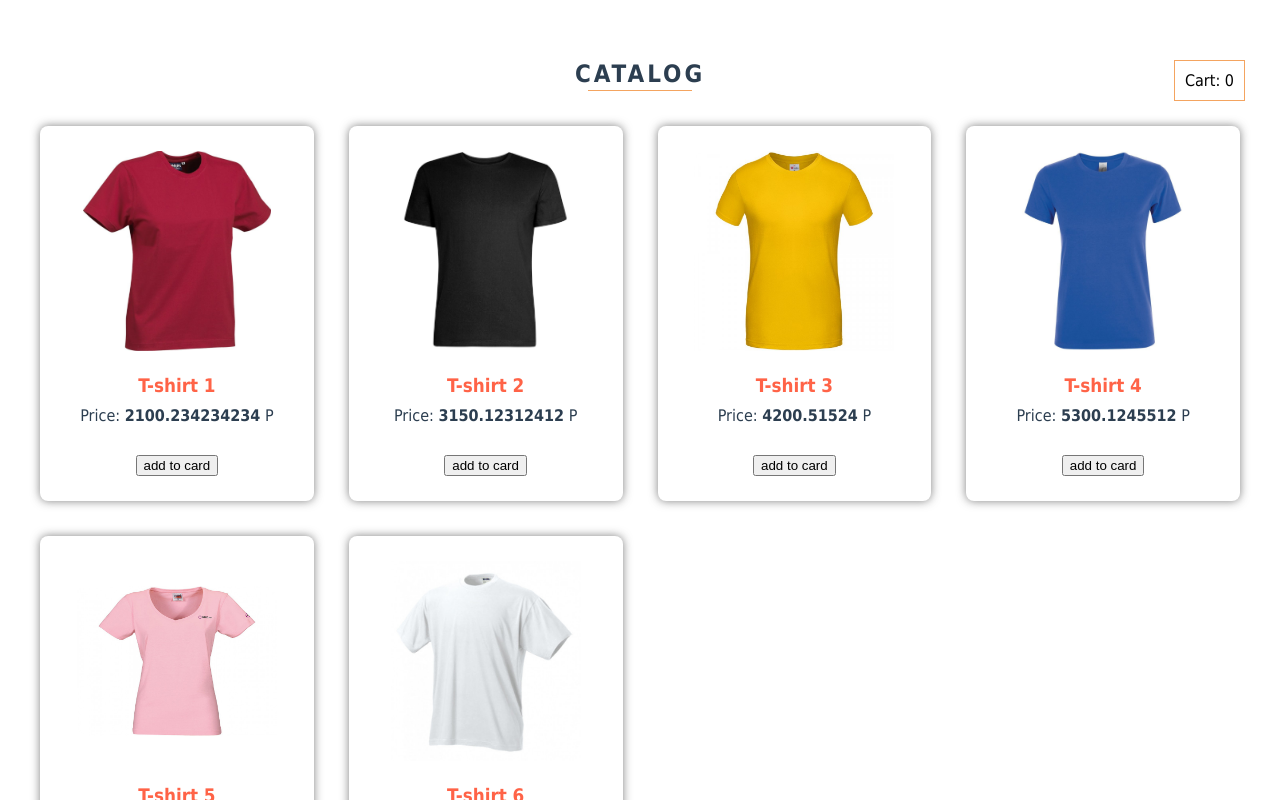
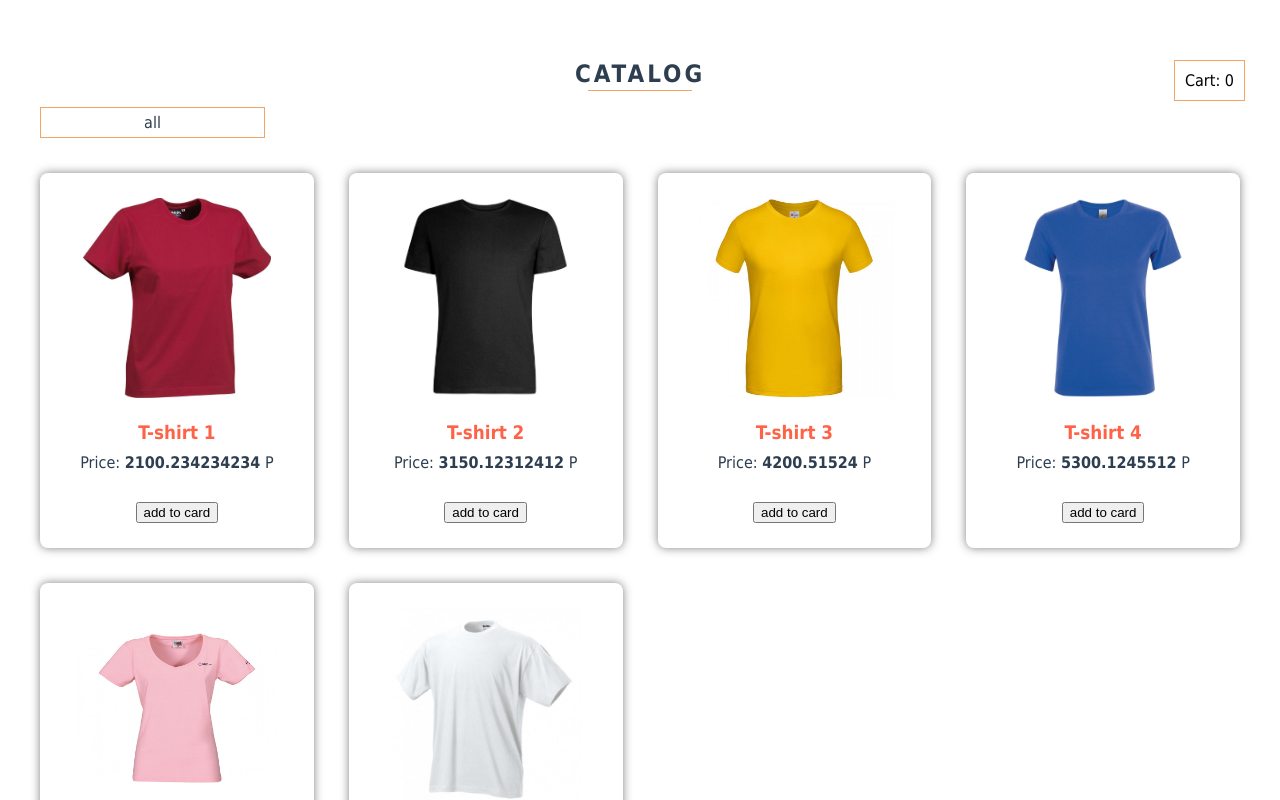
Before and after one commit to tool13/shop, a Vue app: page / in a window 1280 px wide. Shown: the top 800 px of the page. Built offline with nearby package versions, Linux system fonts and the light colour scheme; data requests are answered from the project's data file.

Commit message:
add filter by category

```diff
--- a/src/components/catalog/v-catalog.vue
+++ b/src/components/catalog/v-catalog.vue
@@ -4,9 +4,14 @@
         <router-link :to="{name: 'cart', params: {cart_data: CART}}">
             <span class="v-catalog__link-to-cart">Cart: {{CART.length}}</span>
         </router-link>
+        <v-select
+            v-bind:options="filters"
+            v-bind:selected="selected"
+            @select="sortByFilter"
+        />
         <ul class="v-catalog__list">
             <v-catalog-item
-                v-for="product in PRODUCTS"
+                v-for="product in filteredProducts"
                 :key="product.article"
                 v-bind:product_data="product"
                 @addToCart="addToCart"
@@ -17,22 +22,38 @@
 
 <script>
     import vCatalogItem from './v-catalog-item';
+    import vSelect from '../inputs/v-select';
     import {mapActions, mapGetters} from 'vuex';
 
     export default {
         name: 'v-catalog',
         components: {
+            vSelect,
             vCatalogItem
         },
         computed: {
             ...mapGetters([
                 'PRODUCTS',
                 'CART'
-            ])
+            ]),
+            filteredProducts() {
+                if (this.sortedProducts.length) {
+                    return this.sortedProducts;
+                } else {
+                    return this.PRODUCTS;
+                }
+            }
         },
         data() {
             return {
-                title: 'catalog'
+                title: 'catalog',
+                filters: [
+                    {name: 'Все', value: 'all'},
+                    {name: 'Мужские', value: 'm'},
+                    {name: 'Женские', value: 'w'}
+                ],
+                selected: 'all',
+                sortedProducts: []
             };
         },
         methods: {
@@ -42,6 +63,16 @@
             ]),
             addToCart(data) {
                 this.ADD_TO_CART(data);
+            },
+            sortByFilter(option) {
+                this.sortedProducts = [];
+                let vm = this;
+                vm.PRODUCTS.map(item => {
+                    if (item.category === option.name) {
+                        this.sortedProducts.push(item);
+                    }
+                });
+                this.selected = option.name;
             }
         },
         mounted() {
--- /dev/null
+++ b/src/components/inputs/v-select.vue
@@ -0,0 +1,85 @@
+<template>
+    <div class="v-select">
+        <p class="v-select__title"
+           @click="areOptionsVisible = !areOptionsVisible"
+        >{{ selected }}
+        </p>
+        <div class="v-select__options"
+             v-if="areOptionsVisible"
+        >
+            <p class="v-select__option"
+                v-for="option in options"
+                :key="option.value"
+               @click="selectOption(option)"
+            >
+                {{option.name}}
+            </p>
+        </div>
+    </div>
+</template>
+
+<script>
+    export default {
+        name: 'v-select',
+        props: {
+            options: {
+                type: Array,
+                default() {
+                    return [];
+                }
+            },
+            selected: {
+                type: String,
+                default() {
+                    return '';
+                }
+            }
+        },
+        data() {
+            return {
+                areOptionsVisible: false
+            }
+        },
+        methods: {
+            selectOption(option) {
+                this.$emit('select', option)
+            },
+            hideSelect() {
+                this.areOptionsVisible = false;
+            }
+        },
+        mounted() {
+            document.addEventListener('click', this.hideSelect.bind(this), true);
+        },
+        beforeDestroy() {
+            document.removeEventListener('click', this.hideSelect.bind(this), true);
+        }
+    }
+</script>
+
+<style lang="scss">
+    .v-select {
+        position: relative;
+        width: 225px;
+
+        &__title {
+            padding: 5px 10px;
+            border: 1px solid sandybrown;
+        }
+
+        &__options {
+            position: absolute;
+            top: 30px;
+            left: 0;
+            box-sizing: border-box;
+            width: 100%;
+            border: 1px solid sandybrown;
+            background-color: #fff;
+        }
+
+        &__option {
+            margin: 0;
+            padding:  5px 10px;
+        }
+    }
+</style>
```
